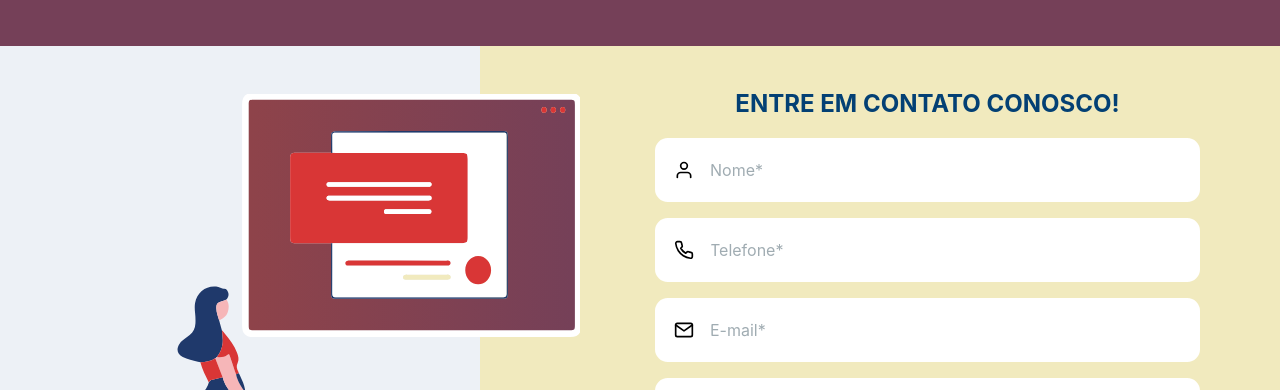
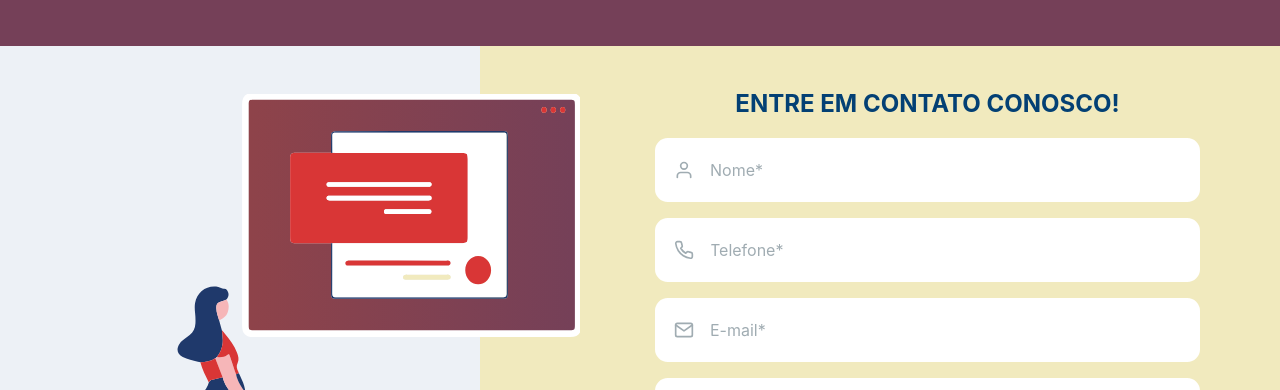
Before and after one commit to Faz-um-bem/frontend, a Next.js app: page / in a window 1280 px wide. Shown: the part 2235-2625 px from the top of the page. Built offline with nearby package versions, Linux system fonts and the light colour scheme.

Commit message:
Validação de campo preenchido e erro

```diff
--- a/src/components/Input/index.tsx
+++ b/src/components/Input/index.tsx
@@ -18,10 +18,18 @@ type InputProps = InputHTMLAttributes<HTMLInputElement> & {
   icon?: ComponentType<IconBaseProps>;
   name: string;
   error?: FieldError;
+  isFilled?: boolean;
 };
 
 const InputBase: ForwardRefRenderFunction<HTMLInputElement, InputProps> = (
-  { containerStyle = {}, icon: Icon, name, error = null, ...rest },
+  {
+    containerStyle = {},
+    icon: Icon,
+    name,
+    error = null,
+    isFilled = false,
+    ...rest
+  },
   ref,
 ) => {
   const [isFocused, setIsFocused] = useState(false);
@@ -38,7 +46,7 @@ const InputBase: ForwardRefRenderFunction<HTMLInputElement, InputProps> = (
   return (
     <Container
       isErrored={!!error}
-      isFilled={false}
+      isFilled={isFilled}
       isFocused={isFocused}
       style={containerStyle}
     >
--- a/src/components/Input/styles.ts
+++ b/src/components/Input/styles.ts
@@ -21,6 +21,19 @@ export const Container = styled.div<ContainerProps>`
 
   > svg {
     margin-right: 1rem;
+    color: var(--description);
+
+    ${props =>
+      props.isFilled &&
+      css`
+        color: var(--blue);
+      `}
+
+    ${props =>
+      props.isErrored &&
+      css`
+        color: var(--red);
+      `}
   }
 
   ${props =>
@@ -34,12 +47,6 @@ export const Container = styled.div<ContainerProps>`
     css`
       color: var(--blue);
       border-color: var(--blue);
-    `}
-
-  ${props =>
-    props.isFilled &&
-    css`
-      color: var(--blue);
     `}
 `;
 
--- a/src/components/Textarea/index.tsx
+++ b/src/components/Textarea/index.tsx
@@ -13,10 +13,11 @@ import { Container, Error, InputContent } from './styles';
 type InputProps = TextareaHTMLAttributes<HTMLTextAreaElement> & {
   error?: FieldError;
   name: string;
+  isFilled?: boolean;
 };
 
 const TextareaBase: ForwardRefRenderFunction<HTMLTextAreaElement, InputProps> =
-  ({ name, error = null, ...rest }, ref) => {
+  ({ name, error = null, isFilled = false, ...rest }, ref) => {
     const [isFocused, setIsFocused] = useState(false);
     // const [isFilled, setIsFilled] = useState(false);
 
@@ -29,7 +30,7 @@ const TextareaBase: ForwardRefRenderFunction<HTMLTextAreaElement, InputProps> =
     }, []);
 
     return (
-      <Container isErrored={!!error} isFilled={false} isFocused={isFocused}>
+      <Container isErrored={!!error} isFilled={isFilled} isFocused={isFocused}>
         <InputContent
           name={name}
           onFocus={handleInputFocus}
```
